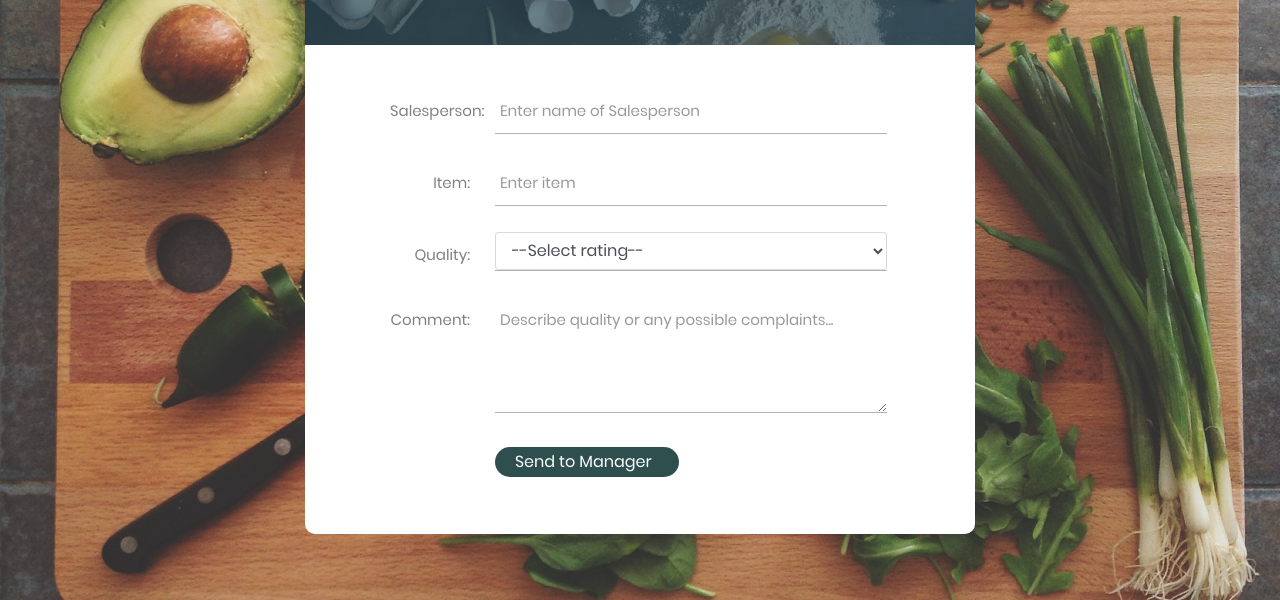
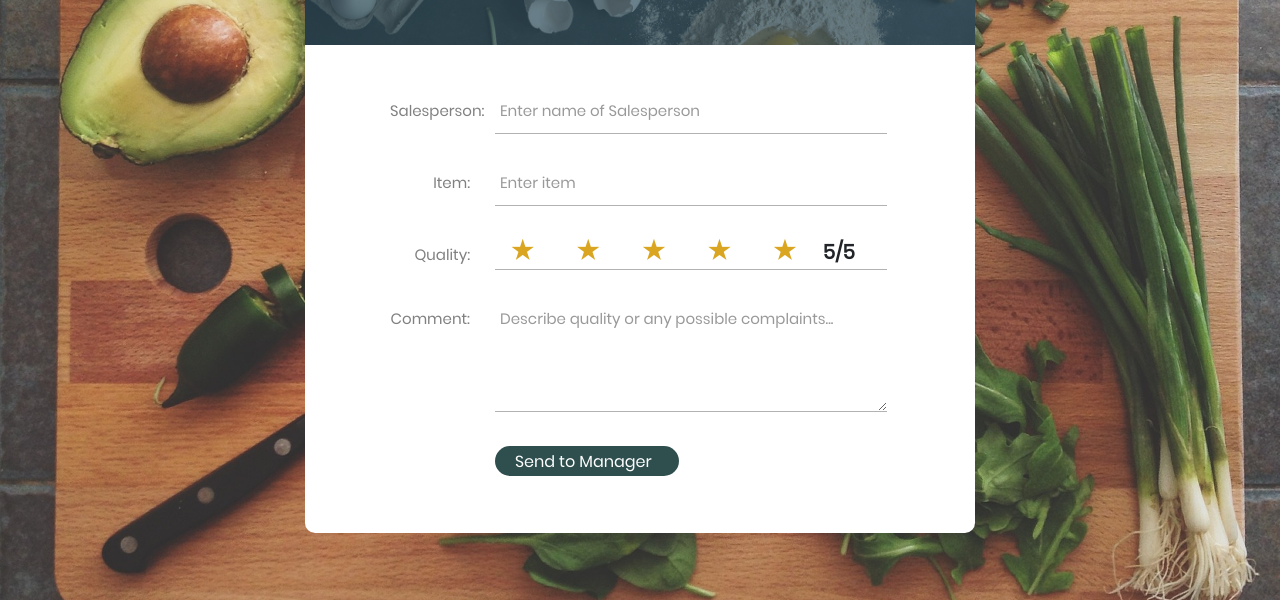
Before and after one commit to FoodDeliveryApp/Delivered, a website: page public/html/CooksSuppliesQuality.html in a window 1280 px wide. Shown: the part 200-800 px from the top of the page. Drawn offline with nearby package versions, Linux system fonts and the light colour scheme.

Commit message:
Update CooksSuppliesQuality.html

```diff
--- a/public/html/CooksSuppliesQuality.html
+++ b/public/html/CooksSuppliesQuality.html
@@ -13,7 +13,6 @@
 <!--===============================================================================================-->
 </head>
 <body>
-
 
 	<div class="container-supplies100" style="background-image: url(../img/bg-02.jpg)";>
 
@@ -37,17 +36,15 @@
 					<span class="focus-input100"></span>
 				</div>
 
-				<div class="wrap-input100 validate-input" data-validate = "Valid quality is required">
+				<div class="wrap-input100 validate-input" action="/action_page.php">
 					<span class="label-input100">Quality:</span>
-					<select class="form-control" id="sel1">
-					    <option>--Select rating--</option>
-						<option>1 star</option>
-						<option>2 stars</option>
-						<option>3 stars</option>
-						<option>4 stars</option>
-						<option>5 stars</option>
-					  </select>
-					<span class="focus-input100"></span>
+					<div class="stars" data-rating="5">
+							<span class="star">&nbsp;</span>
+							<span class="star">&nbsp;</span>
+							<span class="star">&nbsp;</span>
+							<span class="star">&nbsp;</span>
+							<span class="star">&nbsp;</span>
+						</div>
 				</div>
 
 				<div class="wrap-input100 validate-input" data-validate = "Comment is required">
@@ -73,9 +70,10 @@
 	<div id="dropDownSelect1"></div>
 
 <!--===============================================================================================-->
-	<script src="../jquery/jquery-3.2.1.min.js"></script>
+	<script src="jquery/jquery-3.2.1.min.js"></script>
 <!--===============================================================================================-->
 	<script src="../js/cooks.js"></script>
+	<script src="../js/CRDJ.js"></script>
 
 </body>
 </html>
```
